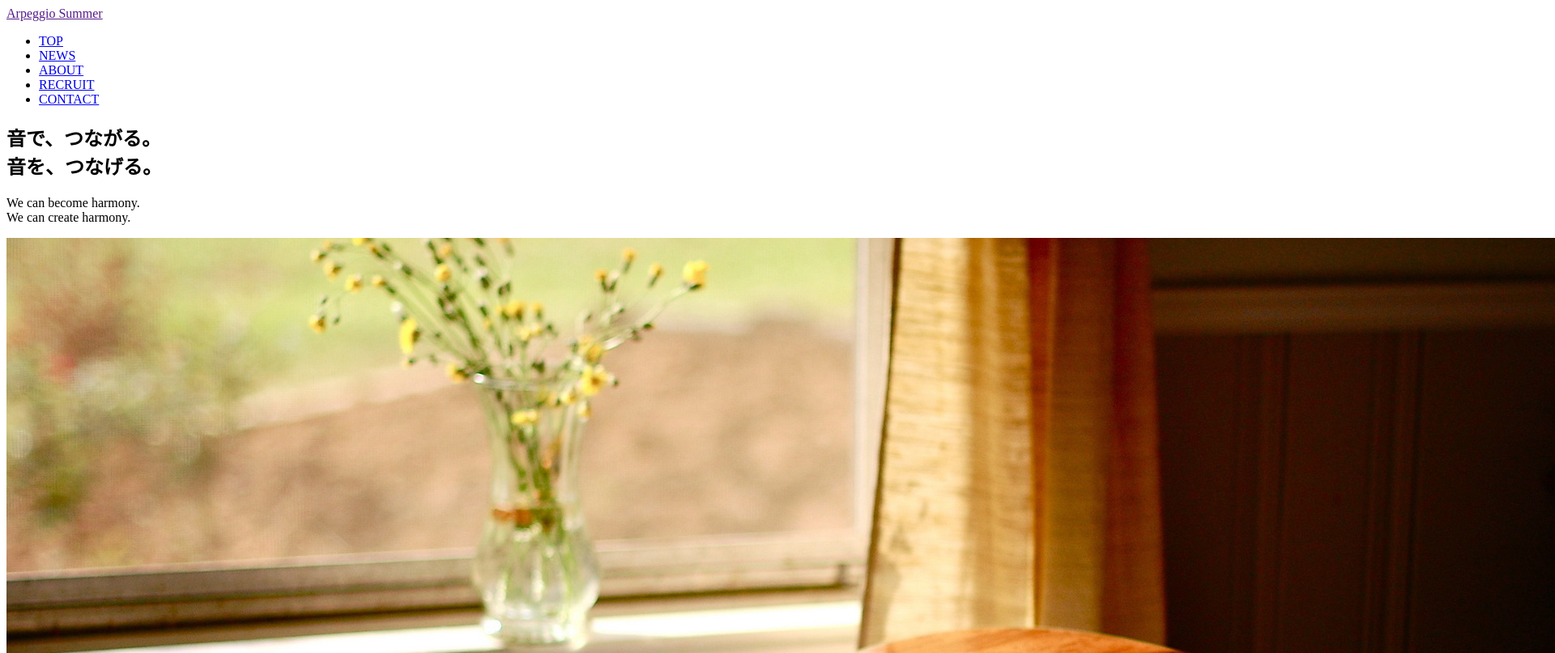
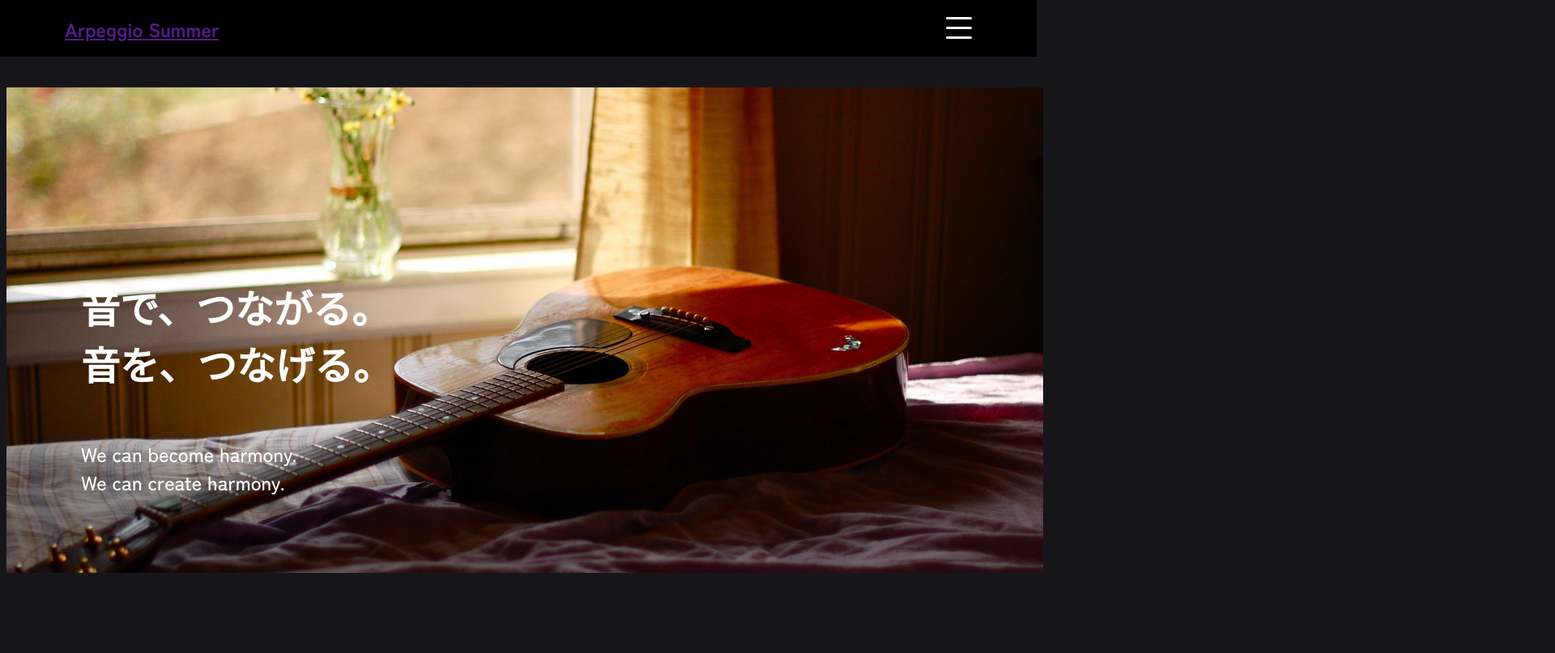
Before and after one commit to D-5000/arp_summer_hp_1, a plain HTML site: page index.html in a window 1280 px wide. Shown: the top 807 px of the page at 81% size, 1920 px wide, since content can reach past the window. Drawn offline with Linux system fonts and the light colour scheme; files that its build step writes are made by us from their sources; files whose address does not match are found by name.

Commit message:
Update index.html

```diff
--- a/index.html
+++ b/index.html
@@ -7,7 +7,7 @@
   <title>ITcom</title>
 
   <!-- リセットCSS 読み込み -->
-  <link rel="stylesheet" href="./style.css/>
+  <link rel="stylesheet" href="./style.css"/>
 
   <!-- style.css 読み込み -->
   <link rel="stylesheet" href="./css/style.css">
```
